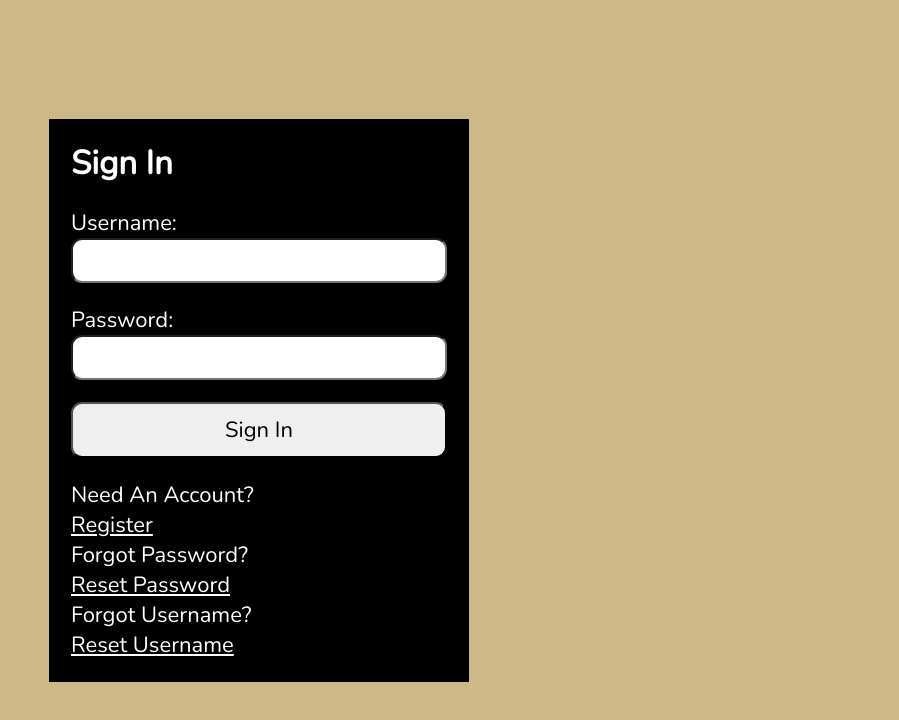
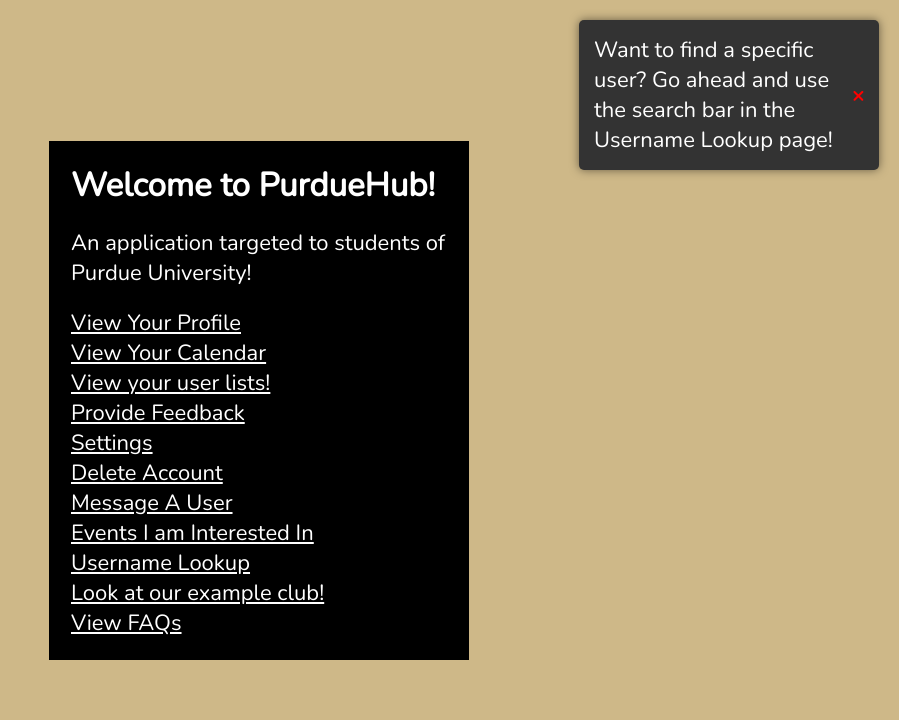
Before and after one commit to AdityaGupta03/PurdueHub, a React (Create React App) app in the folder register_ui/register-ui/: page / in a window 1280 px wide. Before the commit this address led to /login. Shown: the top 720 px of the page, without its empty margins (381-1280 px from the left). Built offline with nearby package versions, Linux system fonts and the light colour scheme.

Commit message:
added notifcation in homepage and setting option

```diff
--- a/register_ui/register-ui/src/FAQ.js
+++ b/register_ui/register-ui/src/FAQ.js
@@ -35,7 +35,6 @@
             answer: 'There is a large diversity of people here at Purdue, with everyone’s own unique interests, organizations and clubs exist to group common interests together. You can get to know people as well as create friendships through these organizations. A tool you can use for finding clubs or organizations would be through BoilerLink! It’ll not only give you detailed information on the organizations here at Purdue, but as well as their specific events coming up, contact info to reach out to them, and any other important information!            '
         },
     ];
-
 
 
     useEffect(() => {
--- a/register_ui/register-ui/src/Home.js
+++ b/register_ui/register-ui/src/Home.js
@@ -1,22 +1,55 @@
-import React, { useEffect } from 'react'
+import React, { useEffect, useState } from 'react'
 import { Link, useNavigate } from 'react-router-dom';
 
+import { ToastContainer, toast } from 'react-toastify'; // NEW
+import 'react-toastify/dist/ReactToastify.css'; // NEW
+import TipComponent from './TipComponent';
+import './Notification.css'; // Import your CSS file
 
 export default function Home() {
+  console.log('Home rendering'); // Add this line for debugging
+
   const navigate = useNavigate();
 
+  const [showNotification, setShowNotification] = useState(true);
+  const [notifcationMessage, setNotificationMessage] = useState('');
+
+  const sampleMessages =
+  ["Checkout your personal calendar to schedule your events and get on top of your tasks!",
+    "Enjoying PurdueHub? Give us your feedback located on your homescreen!",
+    "Want to turn off these notifications? Head over to your settings page!",
+    "Question about Purdue? Checkout the FAQ page for answers!",
+    "Want to find a specific user? Go ahead and use the search bar in the Username Lookup page!"
+  ]
+
   useEffect(() => {
-    const isLoggedIn = sessionStorage.getItem('isLoggedIn');
+    // Simulate showing a notification after component mount
+    const notificationDiv = document.getElementById('notification');
+    notificationDiv.classList.add('show');
 
-    if (isLoggedIn == 'false') {
-      navigate("/login");
+    const randomTip = sampleMessages[Math.floor(Math.random() * sampleMessages.length)];
+    setNotificationMessage(randomTip);
+
+    setTimeout(() => {
+      notificationDiv.classList.remove('show');
+    }, 6000);
+  }, []);
+
+  const handleCloseNotification = () => {
+    setShowNotification(false);
   }
-
-  }, []);
 
   return (
     <div>
       <div>
+        {showNotification && (
+          <div id="notification" className="notification">
+            {notifcationMessage}
+            <span style={{color:'red'}}className="close" onClick={handleCloseNotification}>
+              &times;
+            </span>
+          </div>
+        )}
         <section>
           <h1 style={{ paddingBottom: '20px' }}>Welcome to PurdueHub!</h1>
           <p style={{ paddingBottom: '20px' }}>An application targeted to students of Purdue University!</p>
--- /dev/null
+++ b/register_ui/register-ui/src/Notification.css
@@ -0,0 +1,27 @@
+.notification {
+  width: 300px;
+  position: fixed;
+  top: 20px;
+  right: 20px;
+  padding: 15px;
+  background-color: #333;
+  color: #fff;
+  border-radius: 5px;
+  box-shadow: 0 0 10px rgba(0, 0, 0, 0.5);
+  opacity: 0;
+  transition: opacity 0.3s ease-in-out;
+  display: flex;
+  align-items: center;
+}
+
+.notification.show {
+  opacity: 1;
+}
+
+.close {
+  cursor: pointer;
+  margin-left: 10px;
+  font-size: 20px;
+  font-weight: bold;
+  color: #fff;
+}
--- a/register_ui/register-ui/src/Settings.js
+++ b/register_ui/register-ui/src/Settings.js
@@ -19,7 +19,14 @@
     const[calloutChecked, setCalloutChecked] = useState(false);
     const[checkNotifs, setCheckNotifs] = useState(false);
 
+    const[silenceIntroNotif, setSilenceIntroNotif] = useState(false);
+
     const[directMessageCheck, setDirectMessageCheck] = useState(false);
+
+
+    const silenceIntroNotifChange = (e) => {
+        setSilenceIntroNotif(e.target.checked);
+    }
 
     // Functions to grab true or false values if toggles are checked for respective inputs
     const profDevChange = async (e) => {
@@ -162,6 +169,16 @@
                 />}
             />
             <br/>
+            <FormControlLabel
+                label='Silence Notification: Intro Message'
+                control={
+                <Switch
+                    checked={silenceIntroNotif}
+                    onChange={silenceIntroNotifChange}
+                    color='success'
+                />}
+            />
+            <br/>
             <br/>
             <h3>Messages:</h3>
             <FormControlLabel
@@ -175,6 +192,7 @@
                 />
             }
             />
+            <br />
             <br/>
             <Link className='link' onClick={viewNotif}>Back To Settings</Link>
         </div>
--- /dev/null
+++ b/register_ui/register-ui/src/TipComponent.js
@@ -0,0 +1,28 @@
+import React, { useState, useEffect } from 'react';
+import { toast } from 'react-toastify';
+import 'react-toastify/dist/ReactToastify.css';
+
+const TipComponent = () => {
+  const [visible, setVisible] = useState(true);
+
+  useEffect(() => {
+    if (visible) {
+      const tips = [
+        'Check out the calendar page to schedule events!',
+        'Explore our new features in the settings menu.',
+        // Add more tips as needed
+      ];
+
+      const randomTip = tips[Math.floor(Math.random() * tips.length)];
+
+      toast.info(randomTip, {
+        autoClose: 5000,
+        onClose: () => setVisible(false),
+      });
+    }
+  }, []); // Empty dependency array to run the effect only once when the component mounts
+
+  return null;
+};
+
+export default TipComponent;
```
Lines whose indentation alone changed are shown as unchanged.
